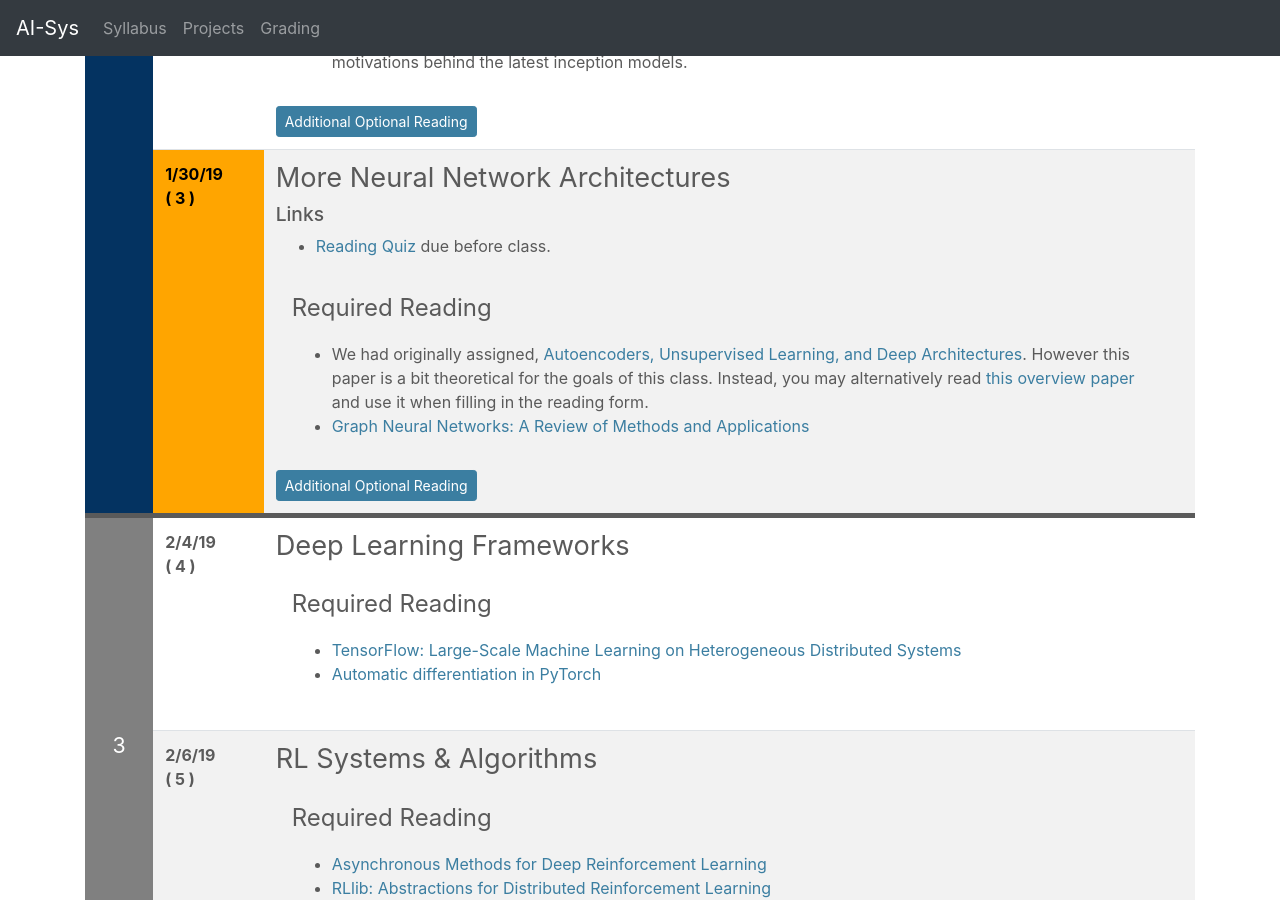
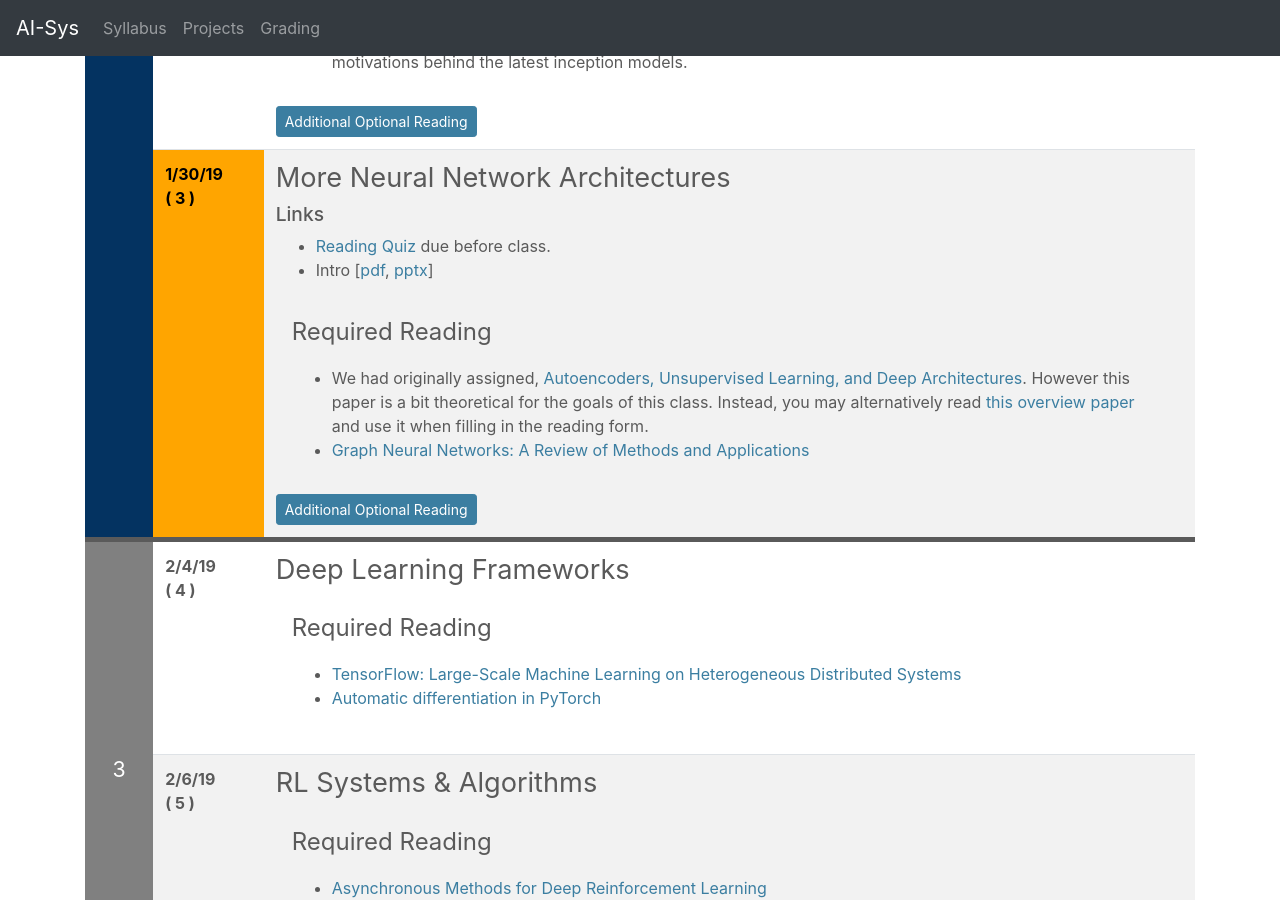
Before and after one commit to ucbrise/cs294-ai-sys-sp19, a Jekyll site: the page built from index.md, in a window 1280 px wide and 900 px high, scrolled down 1817 px. Built offline with Jekyll 4.4.1, drawn with Linux system fonts in a browser that asks for light colours; nearby versions of some CDN libraries; our own code applies the rules of GitHub Pages for plain Markdown files.

Commit message:
adding lecture links

```diff
--- a/index.md
+++ b/index.md
@@ -173,6 +173,8 @@ If you find some of the reading confusing and want a more gentle introduction, t
 
 ### Links
 * [Reading Quiz](https://goo.gl/forms/POkEId1xA5c9FjoI3) due before class.
+* Intro [[pdf](assets/lectures/lec03/other_networks.pdf), [pptx](assets/lectures/lec03/other_networks.pptx)]
+
 
 <div class="summary" markdown="1"> </div>
 <div class="reading">
```
Also changed, not shown: 2 other files.
